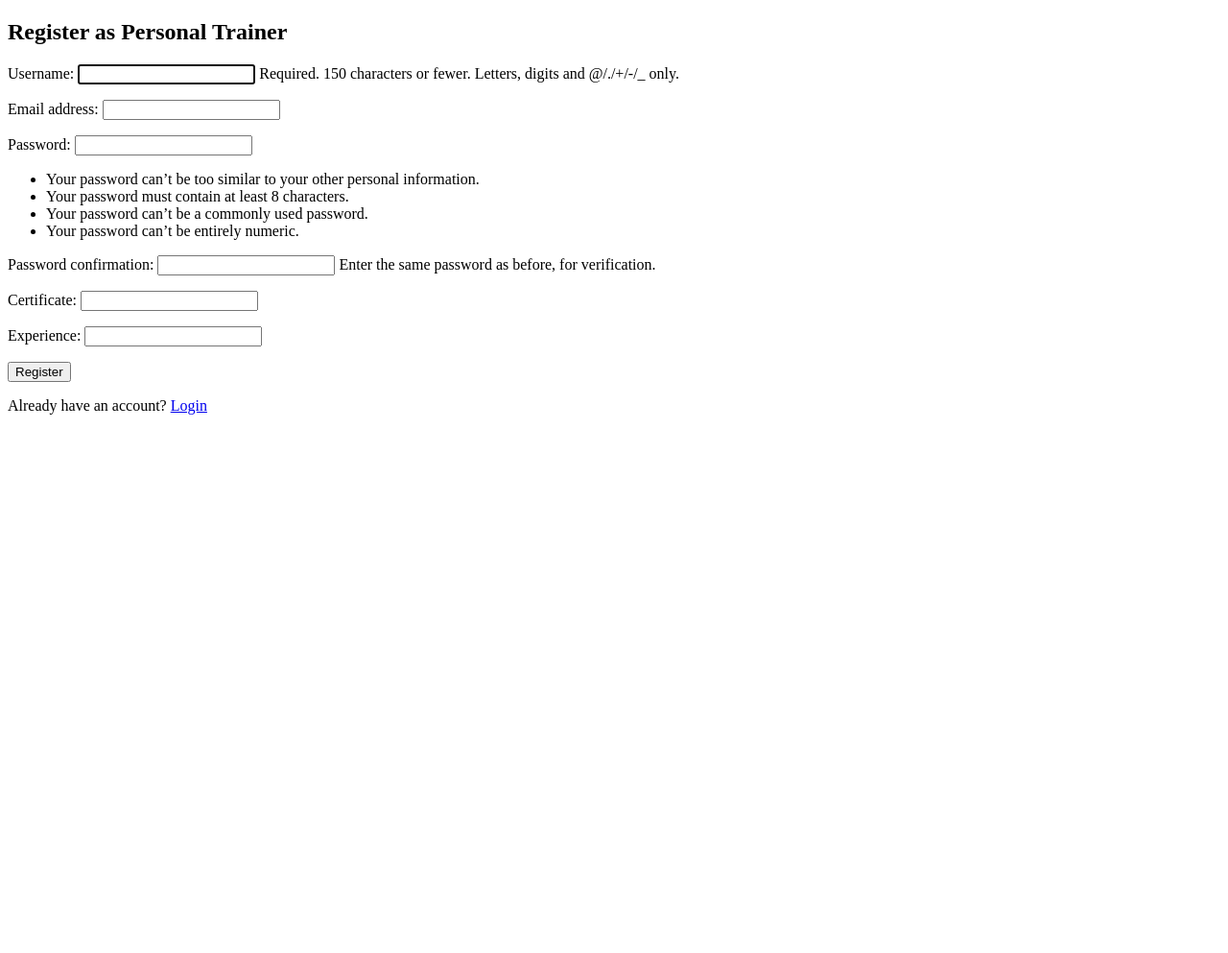
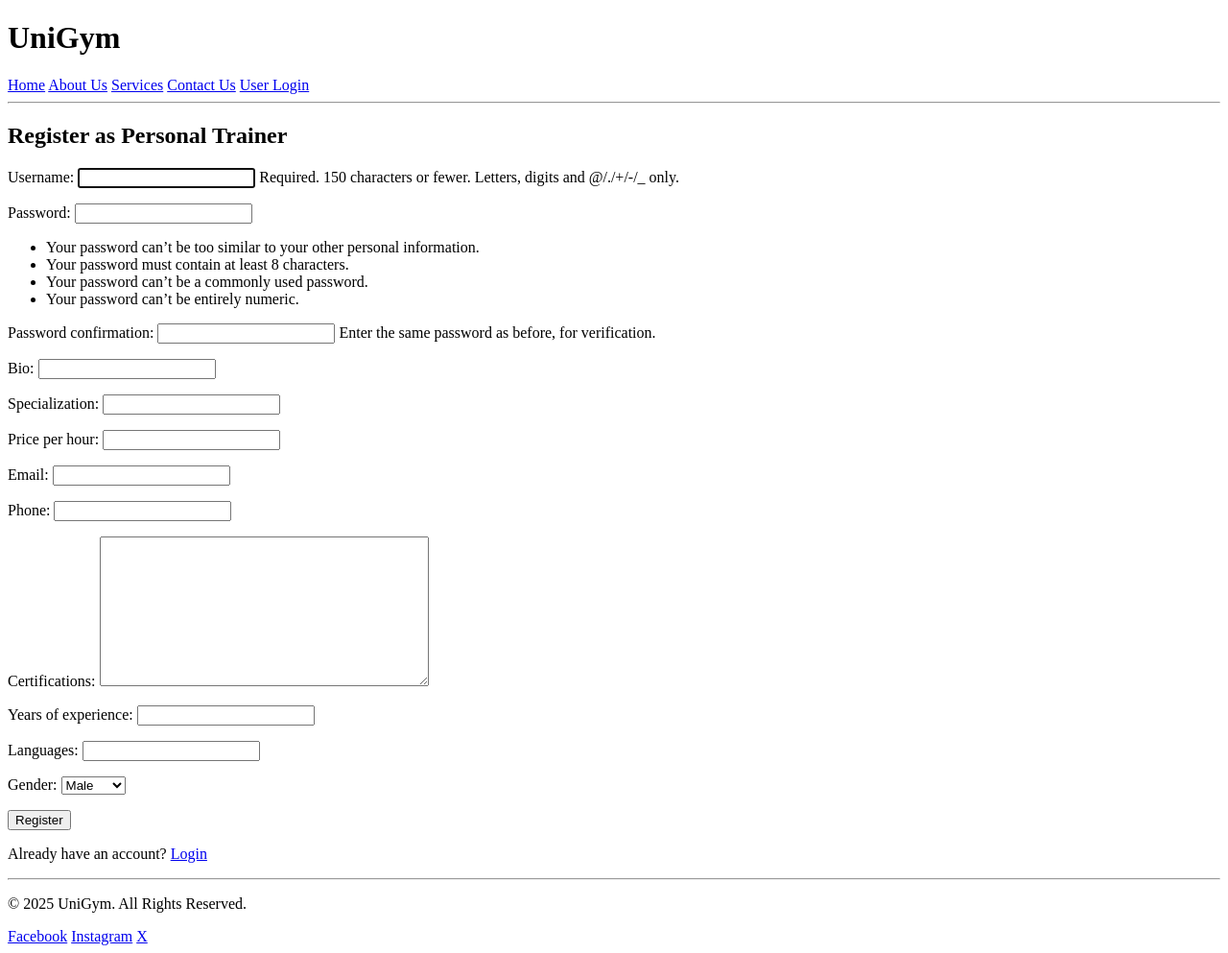
Before and after one commit to aaaTaooo/UniGym, a Django app: page /user/register/personal_trainer/ in a window 1280 px wide. Shown: the whole page at 96% size. Before the commit the page ends 432 px from the top, so only its background shows below. Run offline with Django 5.2, Linux system fonts and the light colour scheme.

Commit message:
Enriched User properties and details, Fixes #12. Implemented basic version of UniGym app, Fixes #10

```diff
--- /dev/null
+++ b/UniGym/urls.py
@@ -0,0 +1,12 @@
+
+from django.urls import path
+from UniGym import views
+
+urlpatterns = [
+    path('', views.home_page, name='home_page'),
+    path('about/', views.about_page, name='about_page'),
+    path('service/', views.service_page, name='services_page'),
+    path('contact/', views.contact_page, name='contact_page'),
+    path('login/',views.login_page, name='login_page'),
+
+]
--- a/UniGymProject/urls.py
+++ b/UniGymProject/urls.py
@@ -19,6 +19,7 @@ from django.urls import path, include
 from django.conf import settings
 from django.conf.urls.static import static
 urlpatterns = [
+    path('', include('UniGym.urls')),
     path('admin/', admin.site.urls),
     path('user/', include('users.urls')),
 ]
--- /dev/null
+++ b/templates/UniGym/base_pattern.html
@@ -0,0 +1,80 @@
+<!DOCTYPE html>
+<html lang="en">
+<head>
+    <meta charset="UTF-8">
+    <title>UniGym | {% block title %}{% endblock %}</title>
+</head>
+<body>
+<header>
+    <div>
+        <h1>UniGym</h1>
+        <nav>
+            <a href="{% url 'home_page' %}">Home</a>
+            <a href="{% url 'about_page' %}">About Us</a>
+            <a href="{% url 'services_page' %}">Services</a>
+            <a href="{% url 'contact_page' %}">Contact Us</a>
+            <a href="{% url 'login_page' %}">User Login</a>
+        </nav>
+    </div>
+</header>
+
+<main>
+<hr>
+    {% block content %}
+    {% endblock %}
+</main>
+
+<hr>
+<footer>
+    <p>&copy; 2025 UniGym. All Rights Reserved.</p>
+    <div>
+        <a href="#">Facebook</a>
+        <a href="#">Instagram</a>
+        <a href="#">X</a>
+    </div>
+</footer>
+</body>
+</html>
+
+
+{#<!DOCTYPE html>#}
+{#<html lang="en">#}
+{#<head>#}
+{#    <meta charset="UTF-8">#}
+{#    <meta name="viewport" content="width=device-width, initial-scale=1.0">#}
+{#    <title>UniGym | {% block title %}{% endblock %}</title>#}
+{#    <script src="https://cdn.tailwindcss.com"></script>#}
+{#</head>#}
+{#<body class="bg-gray-50 text-gray-800 flex flex-col min-h-screen">#}
+{##}
+{#    <!-- 🌐 Navigation Bar -->#}
+{#    <header class="bg-white shadow-md sticky top-0 z-50">#}
+{#        <div class="max-w-7xl mx-auto flex justify-between items-center py-4 px-6">#}
+{#            <h1 class="text-2xl font-bold text-blue-600">UniGym</h1>#}
+{#            <nav class="space-x-6 text-gray-600 font-medium">#}
+{#                <a href="{% url 'home_page' %}" class="hover:text-blue-600">Home</a>#}
+{#                <a href="{% url 'about_page' %}" class="hover:text-blue-600">About</a>#}
+{#                <a href="{% url 'services_page' %}" class="hover:text-blue-600">Services</a>#}
+{#                <a href="{% url 'contact_page' %}" class="hover:text-blue-600">Contact</a>#}
+{#                <a href="{% url 'login_page' %}" class="hover:text-blue-600">User Login</a>#}
+{##}
+{#            </nav>#}
+{#        </div>#}
+{#    </header>#}
+{##}
+{#    <!-- 📦 Main content -->#}
+{#    <main class="flex-1">#}
+{#        {% block content %}{% endblock %}#}
+{#    </main>#}
+{##}
+{#    <!-- ⚙️ Footer -->#}
+{#    <footer class="bg-gray-900 text-white text-center py-6 mt-10">#}
+{#        <p>&copy; 2025 UniGym. All Rights Reserved.</p>#}
+{#        <div class="space-x-4 mt-2">#}
+{#            <a href="#" class="hover:text-blue-400">Facebook</a>#}
+{#            <a href="#" class="hover:text-blue-400">Instagram</a>#}
+{#            <a href="#" class="hover:text-blue-400">Twitter</a>#}
+{#        </div>#}
+{#    </footer>#}
+{#</body>#}
+{#</html>#}
--- a/templates/users/Trainer/trainer_register.html
+++ b/templates/users/Trainer/trainer_register.html
@@ -1,10 +1,7 @@
-<!DOCTYPE html>
-<html lang="en">
-<head>
-    <meta charset="UTF-8">
-    <title>Personal Trainer Registration</title>
-</head>
-<body>
+{% extends 'UniGym/base_pattern.html' %}
+{% block title %}Register{% endblock %}
+
+{% block content %}
     <h2>Register as Personal Trainer</h2>
     <form method="post">
         {% csrf_token  %}
@@ -24,5 +21,4 @@
             {% endfor %}
         </ul>
     {% endif %}
-</body>
-</html>
+{% endblock %}
--- a/users/forms.py
+++ b/users/forms.py
@@ -1,15 +1,23 @@
 from django import forms
 from django.contrib.auth.forms import UserCreationForm
-from users.models import CustomUser, Availability, GroupFitnessClass, TrainerProfile
+from users.models import CustomUser, Availability, GroupFitnessClass, TrainerProfile, MemberProfile
 
 
 # Member registration form
 class GymMemberRegistrationForm(UserCreationForm):
-    age = forms.CharField(required=True)
+    phone = forms.CharField(required=False)
+    email = forms.EmailField(required=False)
+    date_of_birth = forms.DateField(required=False, widget=forms.DateInput(attrs={'type': 'date'}))
+    gender = forms.ChoiceField(choices=[('male', 'Male'), ('female', 'Female'), ('other', 'Other')], required=False)
+    fitness_goal = forms.CharField(required=False, max_length=100)
+    height = forms.FloatField(required=False, help_text='Height in cm')
+    weight = forms.FloatField(required=False, help_text='Weight in kg')
+    emergency_contact_name = forms.CharField(required=False)
+    emergency_contact_phone = forms.CharField(required=False)
 
     class Meta:
         model = CustomUser
-        fields = ['username', 'email', 'password1', 'password2', 'age']
+        fields = ['username', 'password1', 'password2']
 
     def save(self, commit=True):
         user = super().save(commit=False)
@@ -17,16 +25,35 @@ class GymMemberRegistrationForm(UserCreationForm):
         user.is_approved = False
         if commit:
             user.save()
+            MemberProfile.objects.create(
+                user=user,
+                phone=self.cleaned_data.get('phone'),
+                email=self.cleaned_data.get('email'),
+                date_of_birth=self.cleaned_data.get('date_of_birth'),
+                gender=self.cleaned_data.get('gender'),
+                fitness_goal=self.cleaned_data.get('fitness_goal'),
+                height=self.cleaned_data.get('height'),
+                weight = self.cleaned_data.get('weight'),
+                emergency_contact_name = self.cleaned_data.get('emergency_contact_name'),
+                emergency_contact_phone = self.cleaned_data.get('emergency_contact_phone'),
+            )
         return user
 
 # Trainer registration form
 class PersonalTrainerRegistrationForm(UserCreationForm):
-    certificate = forms.CharField(max_length=255, required=True)
-    experience = forms.IntegerField(required=True)
+    bio = forms.CharField(required=False)
+    specialization = forms.CharField(max_length=100, required=False)
+    price_per_hour = forms.FloatField(required=False)
+    email = forms.EmailField(required=False)
+    phone = forms.CharField(required=False)
+    certifications = forms.CharField(widget=forms.Textarea, required=False)
+    years_of_experience = forms.IntegerField(required=False)
+    languages = forms.CharField(required=False)
+    gender = forms.ChoiceField(choices=[('male', 'Male'), ('female', 'Female'), ('other', 'Other')], required=False)
 
     class Meta:
         model = CustomUser
-        fields = ['username', 'email', 'password1', 'password2', 'certificate', 'experience']
+        fields = ['username', 'password1', 'password2']
 
     def save(self, commit=True):
         user = super().save(commit=False)
@@ -34,19 +61,49 @@ class PersonalTrainerRegistrationForm(UserCreationForm):
         user.is_approved = False
         if commit:
             user.save()
+            TrainerProfile.objects.create(
+                user=user,
+                bio=self.cleaned_data.get('bio'),
+                specialization=self.cleaned_data.get('specialization'),
+                price_per_hour=self.cleaned_data.get('price_per_hour'),
+                email=self.cleaned_data.get('email'),
+                phone=self.cleaned_data.get('phone'),
+                certifications=self.cleaned_data.get('certifications'),
+                years_of_experience=self.cleaned_data.get('years_of_experience'),
+                languages=self.cleaned_data.get('languages'),
+                gender=self.cleaned_data.get('gender'),
+            )
         return user
 
-# Trainer update availability form
-class AvailabilityForm(forms.ModelForm):
+# Member Update profile form
+class MemberUpdateForm(forms.ModelForm):
     class Meta:
-        model = Availability
-        fields = ['date', 'start_time', 'end_time']
+        model = MemberProfile
+        fields = [
+            'email',
+            'phone',
+            'fitness_goal',
+            'height',
+            'weight',
+            'emergency_contact_name',
+            'emergency_contact_phone',
+        ]
 
 # Trainer update profile form
 class TrainerUpdateForm(forms.ModelForm):
     class Meta:
         model = TrainerProfile
-        fields = ['photo', 'price_per_hour', 'specialization' ,'bio', 'email']
+        fields = [
+            'bio',
+            'specialization',
+            'price_per_hour',
+            'photo',
+            'email',
+            'phone',
+            'certifications',
+            'years_of_experience',
+            'languages',
+        ]
 
 # Admin create group fitness class form
 class GroupFitnessClassForm(forms.ModelForm):
@@ -54,3 +111,9 @@ class GroupFitnessClassForm(forms.ModelForm):
         model = GroupFitnessClass
         fields = ['title', 'description', 'date', 'location', 'capacity', 'trainer']
         widgets = {'date': forms.DateTimeInput(attrs={'type': 'datetime-local'})}
+
+# Trainer update availability form
+class AvailabilityForm(forms.ModelForm):
+    class Meta:
+        model = Availability
+        fields = ['date', 'start_time', 'end_time']
--- a/users/urls.py
+++ b/users/urls.py
@@ -15,15 +15,16 @@ urlpatterns = [
     path('dashboard/member/bookings/', views.member_booking, name='member_booking'),
     path('dashboard/member/book/<int:class_id>/', views.book_class, name='book_class'),
     path('dashboard/member/cancel/<int:booking_id>/', views.cancel_booking, name='cancel_booking'),
-    path("dashboard/member/trainers/", views.member_trainer_list, name="member_trainer_list"),
-    path("dashboard/member/trainers/<int:trainer_id>/", views.member_trainer_detail, name='member_trainer_detail'),
+    path('dashboard/member/trainers/', views.member_trainer_list, name="member_trainer_list"),
+    path('dashboard/member/trainers/<int:trainer_id>/', views.member_trainer_detail, name='member_trainer_detail'),
+    path('dashboard/member/update', views.update_member_profile, name='update_member_profile'),
 
 
     # Trainer dashboard urls
     path('dashboard/trainer/', views.trainer_dashboard, name='trainer_dashboard'),
-    path('user/dashboard/trainer/class/', views.trainer_class, name='trainer_class'),
-    path('user/dashboard/trainer/availability/', views.trainer_availability, name='trainer_availability'),
-    path('user/dashboard/trainer/update/', views.update_trainer_profile, name='update_trainer_profile'),
+    path('dashboard/trainer/class/', views.trainer_class, name='trainer_class'),
+    path('dashboard/trainer/availability/', views.trainer_availability, name='trainer_availability'),
+    path('dashboard/trainer/update/', views.update_trainer_profile, name='update_trainer_profile'),
 
 
     # Admin dashboard urls
--- a/users/views.py
+++ b/users/views.py
@@ -4,7 +4,7 @@ from django.contrib.auth.decorators import login_required, user_passes_test
 from django.shortcuts import render, redirect, get_object_or_404
 
 from users.forms import GymMemberRegistrationForm, PersonalTrainerRegistrationForm, GroupFitnessClassForm, \
-    TrainerUpdateForm
+    TrainerUpdateForm, MemberUpdateForm
 from users.models import GroupFitnessClass, Booking, TrainerProfile, Availability, CustomUser, MemberProfile
 from .forms import AvailabilityForm
 
@@ -136,6 +136,23 @@ def member_trainer_detail(request, trainer_id):
         "trainer_profile":trainer_profile,
         "availabilities":availabilities,
     })
+
+# Member update profile
+@login_required
+@user_passes_test(member_check)
+def update_member_profile(request):
+    member_profile = get_object_or_404(MemberProfile, user=request.user)
+
+    if request.method == 'POST':
+        form = MemberUpdateForm(request.POST, instance=member_profile)
+        if form.is_valid():
+            form.save()
+            messages.success(request, 'Your profile has been updated.')
+            return redirect('member_trainer_list')
+    else:
+        form = MemberUpdateForm(instance=member_profile)
+
+    return render(request, 'users/Member/update_member_profile.html', {'form':form})
 
 # ===================================Trainers related functions===================================
 @login_required
```
Also changed, not shown: UniGym/views.py (+14 -0 lines), templates/UniGym/about_page.html (added, +9 -0 lines), templates/UniGym/contact_page.html (added, +9 -0 lines), templates/UniGym/home_page.html (added, +110 -0 lines), templates/UniGym/service_page.html (added, +11 -0 lines), templates/users/Member/member_dashboard.html (+12 -10 lines), templates/users/Member/member_register.html (+5 -9 lines), templates/users/Member/member_trainer_detail.html (+8 -4 lines), templates/users/Member/update_member_profile.html (added, +12 -0 lines), templates/users/Trainer/trainer_dashboard.html (+6 -2 lines), templates/users/login.html (+5 -10 lines), users/models.py (+43 -21 lines), users/migrations/0019_groupfitnessclass_difficulty_and_more.py (added).
